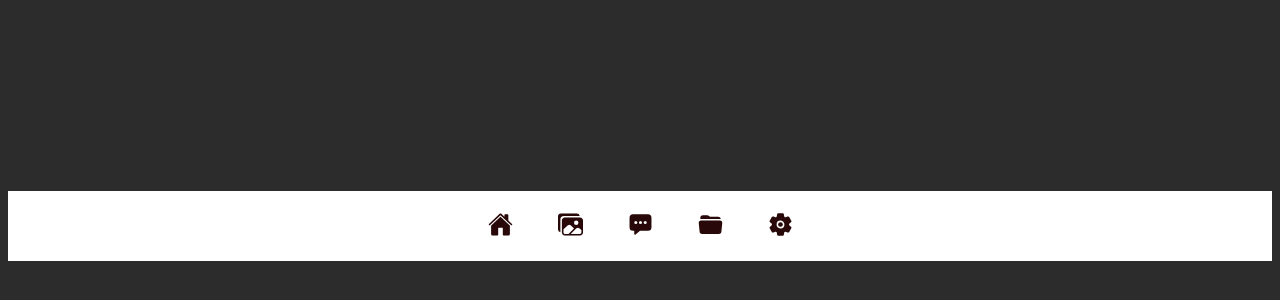
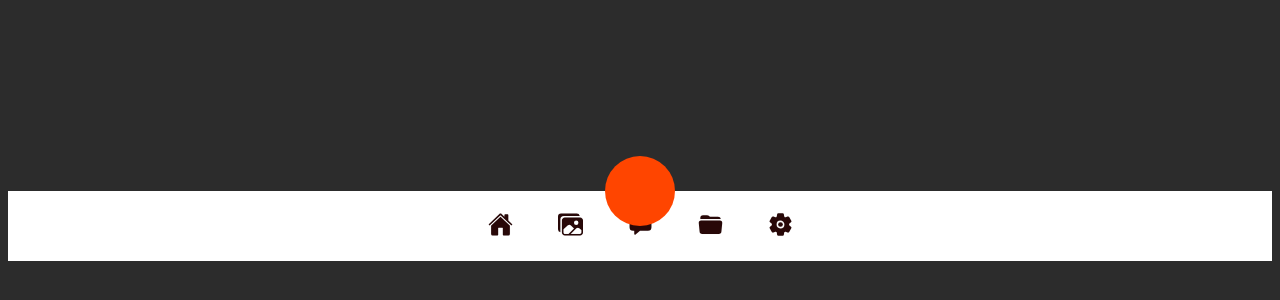
Before and after one commit to guilhersantos949/menu-magico, a plain HTML site: page index.html in a window 1280 px wide. Shown: the part 182-482 px from the top of the page. Drawn offline with nearby package versions, Linux system fonts and the light colour scheme.

Commit message:
atualização-12-03

```diff
--- a/css/style.css
+++ b/css/style.css
@@ -12,16 +12,14 @@ body{
     display: flex;
     align-items: center;
     justify-content: center;
-}
-ul{
-  width: 350px;
-  display: flex;
+    position: relative;
 }
 li{
     width: 70px;
     height: 70px;
     list-style: none;
     position: relative;
+
 }
 a{
     width: 100%;
@@ -55,3 +53,11 @@ li:hover .texto{
     opacity: 1;
     transform: translateY(10px);
 }
+.indicador{
+    width: 70px;
+    height: 70px;
+    background-color: orangered;
+    border-radius: 50%;
+    position: absolute;
+    top: -50%;
+}
--- a/index.html
+++ b/index.html
@@ -44,6 +44,7 @@
                 <span class="texto">Configuração</span>
             </a>
         </li>
+        <div class="indicador"></div>
     </div>
 
     <script type="module" src="https://unpkg.com/ionicons@7.1.0/dist/ionicons/ionicons.esm.js"></script> <!--esse é o link para usar os icones direto da web-->
```
